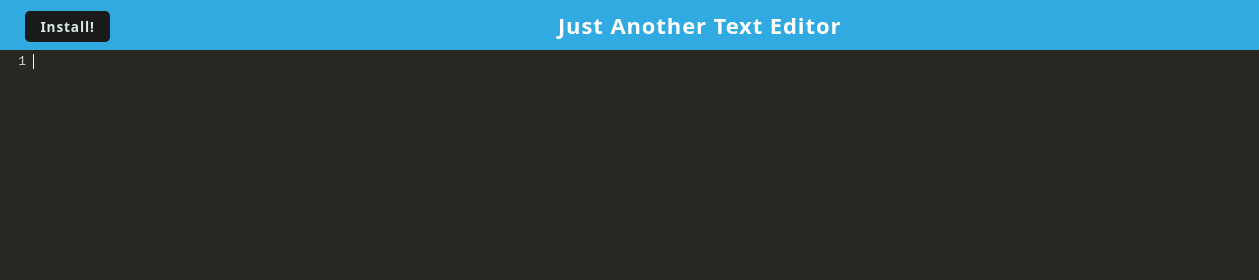
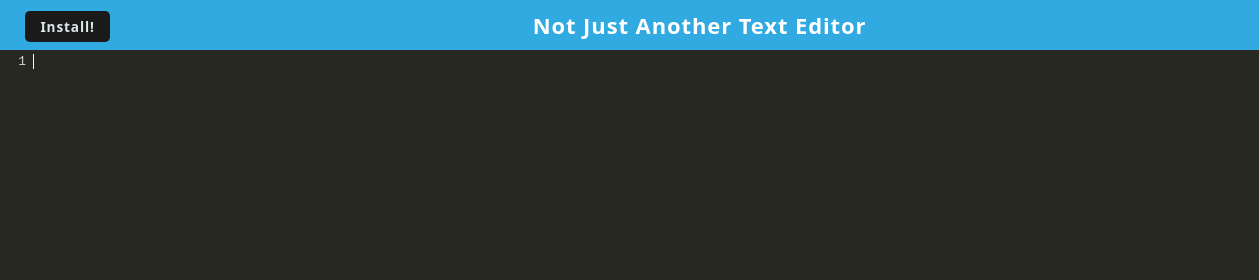
Before and after one commit to david-leverenz/text-editor, a website built with webpack: page client/index.html in a window 1280 px wide. Shown: the full height of the page, 0-1259 px from the left. Built offline with nearby package versions, Linux system fonts and the light colour scheme; files whose address does not match are found by name.

Commit message:
not sure what to do

```diff
--- a/client/index.html
+++ b/client/index.html
@@ -23,7 +23,7 @@
       <div class="nav-btn">
         <a class="btn btn-sm btn-dark" id="buttonInstall" role="button">Install!</a>
       </div>
-     <h1> Just Another Text Editor</h1>
+     <h1>Not Just Another Text Editor</h1>
 
       <div class="navbar-brand"
             ><img src="./assets/icons/icon_96x96.png"
```
